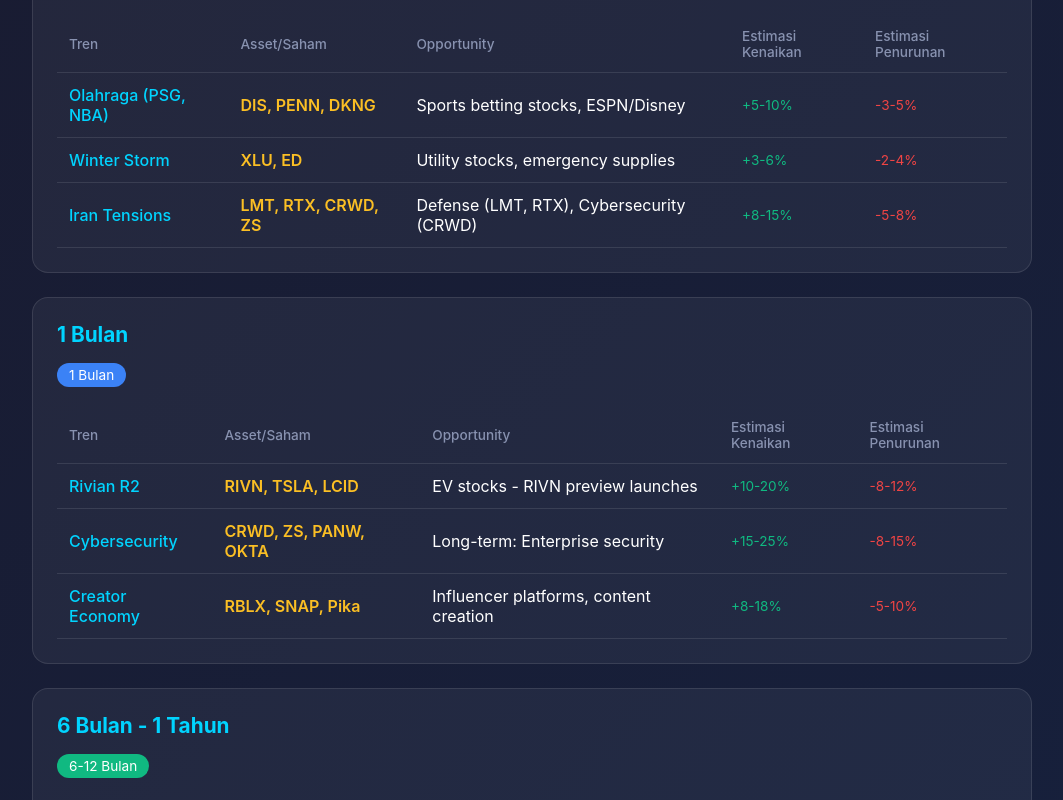
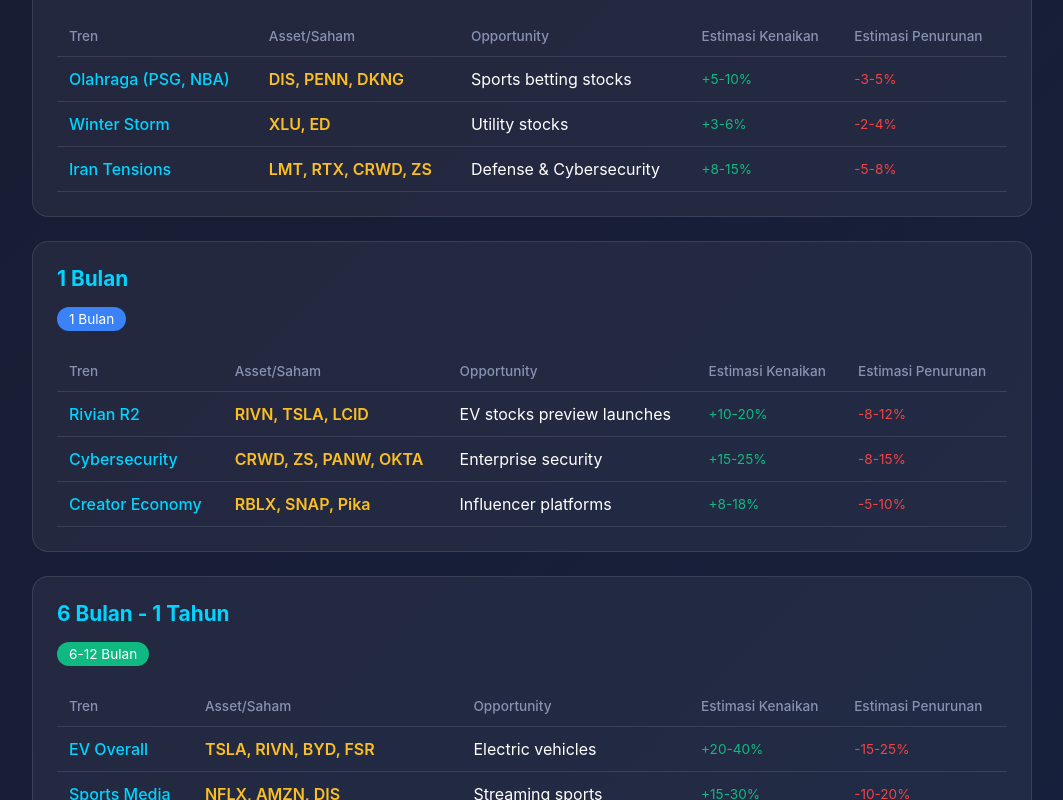
Before and after one commit to wicaksana94/investment-insights, a SvelteKit app: page / in a window 1280 px wide. Shown: the part 880-1680 px from the top of the page, without its empty margins (108-1171 px from the left). Built offline with nearby package versions, Linux system fonts and the light colour scheme.

Commit message:
Move data to JSON file for easy updates

```diff
--- /dev/null
+++ b/src/lib/data/trends.json
@@ -0,0 +1,48 @@
+{
+  "lastUpdated": "12 Maret 2026",
+  "topTrends": [
+    { "name": "PSG vs Chelsea", "volume": "200K+", "growth": "+1,000%" },
+    { "name": "Vinnie Pasquantino", "volume": "200K+", "growth": "+1,000%" },
+    { "name": "Weather", "volume": "200K+", "growth": "+75%" },
+    { "name": "Iran California", "volume": "100K+", "growth": "+900%" },
+    { "name": "Venezuala vs DR", "volume": "100K+", "growth": "+900%" },
+    { "name": "Rivian R2", "volume": "10K+", "growth": "+100%" },
+    { "name": "Jake Paul", "volume": "20K+", "growth": "+1,000%" },
+    { "name": "Cyber Attacks", "volume": "20K+", "growth": "+1,000%" }
+  ],
+  "insights": {
+    "veryShort": {
+      "label": "1 Hari",
+      "items": [
+        { "trend": "Olahraga (PSG, NBA)", "asset": "DIS, WBD", "opportunity": "Sports media rights, streaming", "gain": "+3-5%", "loss": "-2-3%" },
+        { "trend": "Winter Storm", "asset": "XLU, NEE", "opportunity": "Utility stocks, emergency supplies", "gain": "+2-4%", "loss": "-1-2%" },
+        { "trend": "Iran Tensions", "asset": "LMT, RTX, PANW", "opportunity": "Defense & Cybersecurity", "gain": "+4-8%", "loss": "-3-5%" }
+      ]
+    },
+    "short": {
+      "label": "7 Hari",
+      "items": [
+        { "trend": "Olahraga (PSG, NBA)", "asset": "DIS, PENN, DKNG", "opportunity": "Sports betting stocks", "gain": "+5-10%", "loss": "-3-5%" },
+        { "trend": "Winter Storm", "asset": "XLU, ED", "opportunity": "Utility stocks", "gain": "+3-6%", "loss": "-2-4%" },
+        { "trend": "Iran Tensions", "asset": "LMT, RTX, CRWD, ZS", "opportunity": "Defense & Cybersecurity", "gain": "+8-15%", "loss": "-5-8%" }
+      ]
+    },
+    "medium": {
+      "label": "1 Bulan",
+      "items": [
+        { "trend": "Rivian R2", "asset": "RIVN, TSLA, LCID", "opportunity": "EV stocks preview launches", "gain": "+10-20%", "loss": "-8-12%" },
+        { "trend": "Cybersecurity", "asset": "CRWD, ZS, PANW, OKTA", "opportunity": "Enterprise security", "gain": "+15-25%", "loss": "-8-15%" },
+        { "trend": "Creator Economy", "asset": "RBLX, SNAP, Pika", "opportunity": "Influencer platforms", "gain": "+8-18%", "loss": "-5-10%" }
+      ]
+    },
+    "long": {
+      "label": "6-12 Bulan",
+      "items": [
+        { "trend": "EV Overall", "asset": "TSLA, RIVN, BYD, FSR", "opportunity": "Electric vehicles", "gain": "+20-40%", "loss": "-15-25%" },
+        { "trend": "Sports Media", "asset": "NFLX, AMZN, DIS", "opportunity": "Streaming sports", "gain": "+15-30%", "loss": "-10-20%" },
+        { "trend": "Geopolitics", "asset": "LMT, BA, GD, CRWD", "opportunity": "Defense & cybersecurity", "gain": "+25-50%", "loss": "-15-30%" },
+        { "trend": "AI/Cloud", "asset": "NVDA, MSFT, GOOGL, AMZN", "opportunity": "AI infrastructure", "gain": "+30-60%", "loss": "-20-35%" }
+      ]
+    }
+  }
+}
--- a/src/routes/+page.svelte
+++ b/src/routes/+page.svelte
@@ -1,6 +1,7 @@
 <script>
   import { onMount } from 'svelte';
   import { inject } from '@vercel/analytics';
+  import trendsData from '$lib/data/trends.json';
 
   onMount(() => {
     inject();
@@ -11,6 +12,8 @@
   function onCaptchaVerify(token) {
     verified = true;
   }
+
+  const { lastUpdated, topTrends, insights } = trendsData;
 </script>
 
 <svelte:head>
@@ -20,144 +23,111 @@
 <div class="container">
   <header>
     <h1>Investment Insights</h1>
-    <p>Google Trends Analysis - 12 Maret 2026</p>
-    <div class="last-updated">Updated: 12 Maret 2026</div>
+    <p>Google Trends Analysis - {lastUpdated}</p>
+    <div class="last-updated">Updated: {lastUpdated}</div>
   </header>
 
   <div class="card">
     <h2>Top Trending di US</h2>
     <div class="top-trends">
-      <div class="trend-item"><div class="name">PSG vs Chelsea</div><div class="growth">+1,000%</div></div>
-      <div class="trend-item"><div class="name">Vinnie Pasquantino</div><div class="growth">+1,000%</div></div>
-      <div class="trend-item"><div class="name">Weather</div><div class="growth">+75%</div></div>
-      <div class="trend-item"><div class="name">Iran California</div><div class="growth">+900%</div></div>
-      <div class="trend-item"><div class="name">Venezuala vs DR</div><div class="growth">+900%</div></div>
-      <div class="trend-item"><div class="name">Rivian R2</div><div class="growth">+100%</div></div>
-      <div class="trend-item"><div class="name">Jake Paul</div><div class="growth">+1,000%</div></div>
-      <div class="trend-item"><div class="name">Cyber Attacks</div><div class="growth">+1,000%</div></div>
+      {#each topTrends as item}
+        <div class="trend-item">
+          <div class="name">{item.name}</div>
+          <div class="growth">{item.growth}</div>
+        </div>
+      {/each}
     </div>
   </div>
 
   <div class="card">
     <h2>1 Hari (Very Short-term)</h2>
-    <span class="timeframe very-short">1 Hari</span>
+    <span class="timeframe very-short">{insights.veryShort.label}</span>
     <table>
-      <tr><th>Tren</th><th>Asset/Saham</th><th>Opportunity</th><th>Estimasi Kenaikan</th><th>Estimasi Penurunan</th></tr>
       <tr>
-        <td>Olahraga (PSG, NBA)</td>
-        <td class="asset-name">DIS, WBD</td>
-        <td>Sports media rights, streaming</td>
-        <td class="estimate gain">+3-5%</td>
-        <td class="estimate loss">-2-3%</td>
+        <th>Tren</th>
+        <th>Asset/Saham</th>
+        <th>Opportunity</th>
+        <th>Estimasi Kenaikan</th>
+        <th>Estimasi Penurunan</th>
       </tr>
+      {#each insights.veryShort.items as item}
         <tr>
-        <td>Winter Storm</td>
-        <td class="asset-name">XLU, NEE</td>
-        <td>Utility stocks, emergency supplies</td>
-        <td class="estimate gain">+2-4%</td>
-        <td class="estimate loss">-1-2%</td>
+          <td>{item.trend}</td>
+          <td class="asset-name">{item.asset}</td>
+          <td>{item.opportunity}</td>
+          <td class="estimate gain">{item.gain}</td>
+          <td class="estimate loss">{item.loss}</td>
         </tr>
-      <tr>
-        <td>Iran Tensions</td>
-        <td class="asset-name">LMT, RTX, PANW</td>
-        <td>Defense & Cybersecurity</td>
-        <td class="estimate gain">+4-8%</td>
-        <td class="estimate loss">-3-5%</td>
-      </tr>
+      {/each}
     </table>
   </div>
 
   <div class="card">
     <h2>7 Hari (Short-term)</h2>
-    <span class="timeframe short">7 Hari</span>
+    <span class="timeframe short">{insights.short.label}</span>
     <table>
-      <tr><th>Tren</th><th>Asset/Saham</th><th>Opportunity</th><th>Estimasi Kenaikan</th><th>Estimasi Penurunan</th></tr>
       <tr>
-        <td>Olahraga (PSG, NBA)</td>
-        <td class="asset-name">DIS, PENN, DKNG</td>
-        <td>Sports betting stocks, ESPN/Disney</td>
-        <td class="estimate gain">+5-10%</td>
-        <td class="estimate loss">-3-5%</td>
+        <th>Tren</th>
+        <th>Asset/Saham</th>
+        <th>Opportunity</th>
+        <th>Estimasi Kenaikan</th>
+        <th>Estimasi Penurunan</th>
       </tr>
+      {#each insights.short.items as item}
         <tr>
-        <td>Winter Storm</td>
-        <td class="asset-name">XLU, ED</td>
-        <td>Utility stocks, emergency supplies</td>
-        <td class="estimate gain">+3-6%</td>
-        <td class="estimate loss">-2-4%</td>
+          <td>{item.trend}</td>
+          <td class="asset-name">{item.asset}</td>
+          <td>{item.opportunity}</td>
+          <td class="estimate gain">{item.gain}</td>
+          <td class="estimate loss">{item.loss}</td>
         </tr>
-      <tr>
-        <td>Iran Tensions</td>
-        <td class="asset-name">LMT, RTX, CRWD, ZS</td>
-        <td>Defense (LMT, RTX), Cybersecurity (CRWD)</td>
-        <td class="estimate gain">+8-15%</td>
-        <td class="estimate loss">-5-8%</td>
-      </tr>
+      {/each}
     </table>
   </div>
 
   <div class="card">
     <h2>1 Bulan</h2>
-    <span class="timeframe medium">1 Bulan</span>
+    <span class="timeframe medium">{insights.medium.label}</span>
     <table>
-      <tr><th>Tren</th><th>Asset/Saham</th><th>Opportunity</th><th>Estimasi Kenaikan</th><th>Estimasi Penurunan</th></tr>
       <tr>
-        <td>Rivian R2</td>
-        <td class="asset-name">RIVN, TSLA, LCID</td>
-        <td>EV stocks - RIVN preview launches</td>
-        <td class="estimate gain">+10-20%</td>
-        <td class="estimate loss">-8-12%</td>
+        <th>Tren</th>
+        <th>Asset/Saham</th>
+        <th>Opportunity</th>
+        <th>Estimasi Kenaikan</th>
+        <th>Estimasi Penurunan</th>
       </tr>
+      {#each insights.medium.items as item}
         <tr>
-        <td>Cybersecurity</td>
-        <td class="asset-name">CRWD, ZS, PANW, OKTA</td>
-        <td>Long-term: Enterprise security</td>
-        <td class="estimate gain">+15-25%</td>
-        <td class="estimate loss">-8-15%</td>
+          <td>{item.trend}</td>
+          <td class="asset-name">{item.asset}</td>
+          <td>{item.opportunity}</td>
+          <td class="estimate gain">{item.gain}</td>
+          <td class="estimate loss">{item.loss}</td>
         </tr>
-      <tr>
-        <td>Creator Economy</td>
-        <td class="asset-name">RBLX, SNAP, Pika</td>
-        <td>Influencer platforms, content creation</td>
-        <td class="estimate gain">+8-18%</td>
-        <td class="estimate loss">-5-10%</td>
-      </tr>
+      {/each}
     </table>
   </div>
 
   <div class="card">
     <h2>6 Bulan - 1 Tahun</h2>
-    <span class="timeframe long">6-12 Bulan</span>
+    <span class="timeframe long">{insights.long.label}</span>
     <table>
-      <tr><th>Tren</th><th>Asset/Saham</th><th>Opportunity</th><th>Estimasi Kenaikan</th><th>Estimasi Penurunan</th></tr>
       <tr>
-        <td>EV Overall</td>
-        <td class="asset-name">TSLA, RIVN, BYD, FSR</td>
-        <td>Electric vehicles - election year subsidies</td>
-        <td class="estimate gain">+20-40%</td>
-        <td class="estimate loss">-15-25%</td>
+        <th>Tren</th>
+        <th>Asset/Saham</th>
+        <th>Opportunity</th>
+        <th>Estimasi Kenaikan</th>
+        <th>Estimasi Penurunan</th>
       </tr>
+      {#each insights.long.items as item}
         <tr>
-        <td>Sports Media</td>
-        <td class="asset-name">NFLX, AMZN, DIS</td>
-        <td>Netflix sports, Amazon Prime streaming</td>
-        <td class="estimate gain">+15-30%</td>
-        <td class="estimate loss">-10-20%</td>
+          <td>{item.trend}</td>
+          <td class="asset-name">{item.asset}</td>
+          <td>{item.opportunity}</td>
+          <td class="estimate gain">{item.gain}</td>
+          <td class="estimate loss">{item.loss}</td>
         </tr>
-      <tr>
-        <td>Geopolitics</td>
-        <td class="asset-name">LMT, BA, GD, CRWD</td>
-        <td>Defense & cybersecurity - recurring theme</td>
-        <td class="estimate gain">+25-50%</td>
-        <td class="estimate loss">-15-30%</td>
-      </tr>
-      <tr>
-        <td>AI/Cloud</td>
-        <td class="asset-name">NVDA, MSFT, GOOGL, AMZN</td>
-        <td>AI infrastructure & services</td>
-        <td class="estimate gain">+30-60%</td>
-        <td class="estimate loss">-20-35%</td>
-      </tr>
+      {/each}
     </table>
   </div>
 
@@ -171,7 +141,7 @@
   </div>
 
   <footer>
-    Generated by Arya - 12 Maret 2026
+    Generated by Arya - {lastUpdated}
   </footer>
 </div>
 
```
Lines whose indentation alone changed are shown as unchanged.
